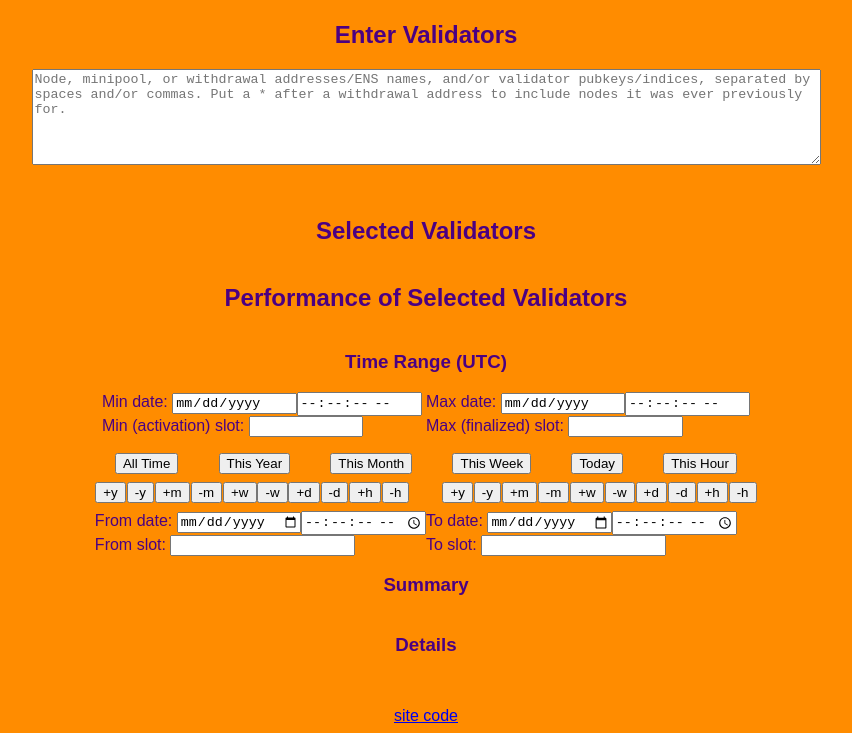
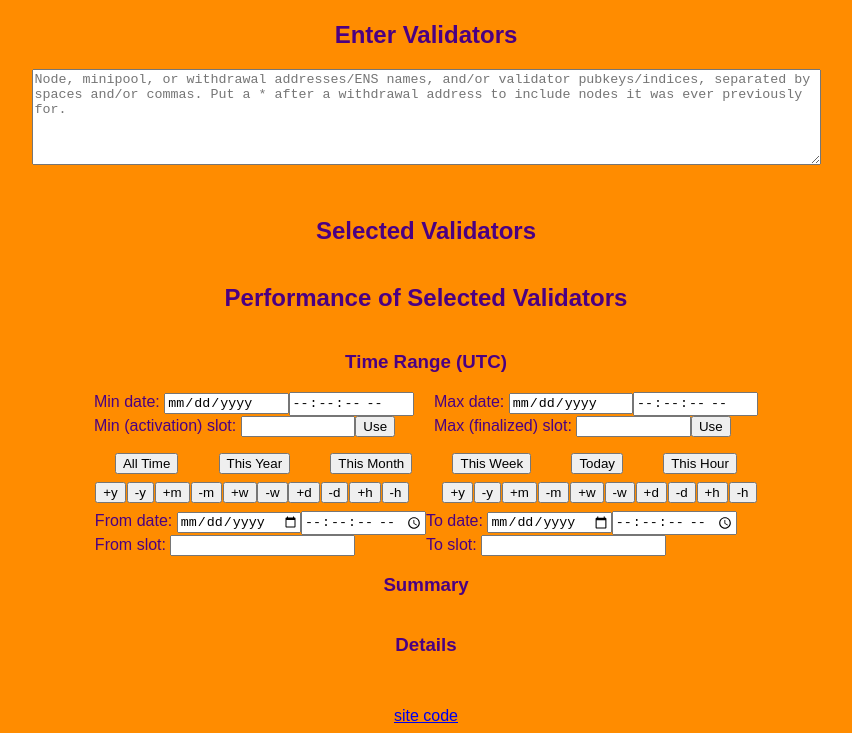
Before and after one commit to xrchz/rocketperf, a website: page index.html in a window 1280 px wide. Shown: the part 88-821 px from the top of the page, without its empty margins (214-1066 px from the left). Drawn offline with nearby package versions, Linux system fonts and the light colour scheme; no server answers.

Commit message:
Add buttons to use slot range limit values

```diff
--- a/index.css
+++ b/index.css
@@ -25,6 +25,7 @@ div#slotSelection, div#slotRangeLimits {
 }
 div#slotRangeLimits {
   margin-bottom: 1em;
+  column-gap: 1em;
 }
 div#slotRangeLimits input[type="number"] {
   max-width: 8em;
--- a/index.js
+++ b/index.js
@@ -5,8 +5,6 @@ const body = document.querySelector('body')
 const idReplacements = new Map([['%', 'P'], ['(', 'L'], [')', 'R']])
 const toId = (s) => s.toLowerCase().replaceAll(
   /\s|%|(|)/g, (x) => idReplacements.get(x) ?? '-')
-
-// TODO: store parts of the state (e.g: minipools, slot range) in URL query
 
 function formatUnits(wei, decimals) {
   const {val, neg} = wei < 0n ? {val: wei * -1n, neg: '-'} : {val: wei, neg: ''}
@@ -191,6 +189,20 @@ const limitFromSlotLabel = document.createElement('label')
 const limitFromSlot = document.createElement('input')
 const limitToSlotLabel = document.createElement('label')
 const limitToSlot = document.createElement('input')
+const limitFromSlotButton = document.createElement('input')
+const limitToSlotButton = document.createElement('input')
+;[limitFromSlotButton, limitToSlotButton].forEach(e => {
+  e.type = 'button'
+  e.value = 'Use'
+  e.addEventListener('click', () => {
+    const thisInput = e.parentElement.querySelector('input[type="number"]')
+    const slotInput = slotSelectionDiv.querySelector(
+      `input[type="number"][data-dir="${thisInput.dataset.dir}"]`
+    )
+    slotInput.value = thisInput.value
+    slotInput.dispatchEvent(new Event('change'))
+  }, {passive: true})
+})
 
 const slotRangeLimits = {min: 0, max: Infinity}
 socket.emit('slotRangeLimits', [])
@@ -199,9 +211,13 @@ const limitFromDateTime = document.createElement('div')
 const limitToDateTime = document.createElement('div')
 limitFromDateTime.append(limitFromDateLabel, limitFromTimeLabel)
 limitToDateTime.append(limitToDateLabel, limitToTimeLabel)
+const limitFromSlotDiv = document.createElement('div')
+const limitToSlotDiv = document.createElement('div')
+limitFromSlotDiv.append(limitFromSlotLabel, limitFromSlotButton)
+limitToSlotDiv.append(limitToSlotLabel, limitToSlotButton)
 slotRangeLimitsDiv.append(
   limitFromDateTime, limitToDateTime,
-  limitFromSlotLabel, limitToSlotLabel
+  limitFromSlotDiv, limitToSlotDiv
 )
 
 // TODO: add buttons to use the min/max slots
```
